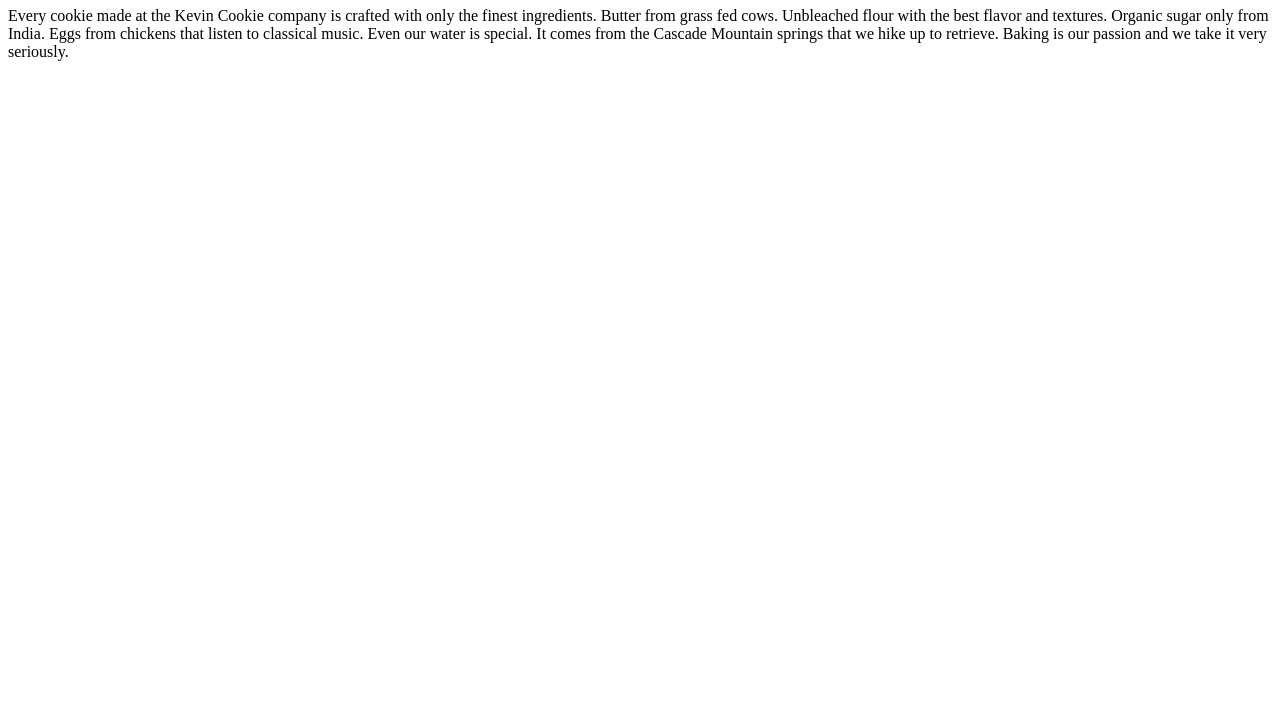
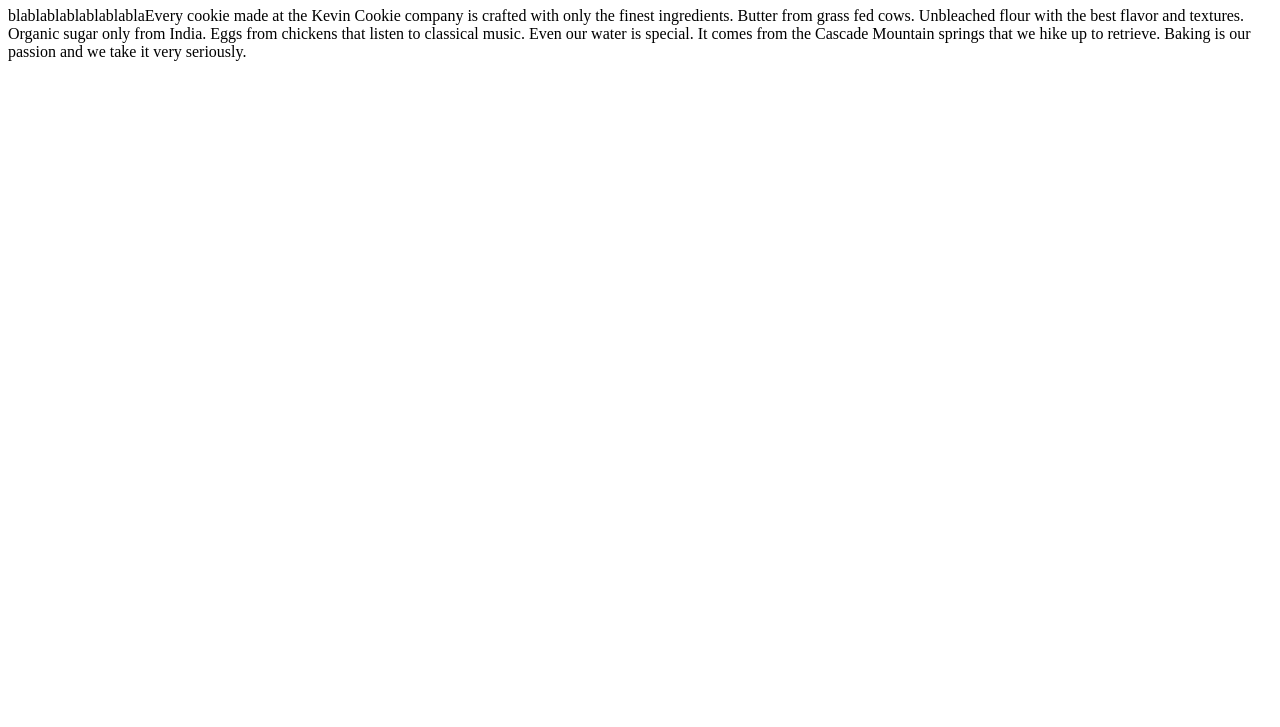
Before and after one commit to hermosavilla/newtoGitHub, a plain HTML site: page index.htm in a window 1280 px wide. Shown: the part 73-800 px from the top of the page. Drawn offline with Linux system fonts and the light colour scheme.

Commit message:
blablablablabla

```diff
--- a/index.htm
+++ b/index.htm
@@ -3,7 +3,7 @@
 <body>
 
 <h1>Deliciousness in every bite!</h1>
-<p>Every cookie made at the Kevin Cookie company is crafted with only the finest ingredients. Butter from grass fed cows. Unbleached flour with the best flavor and textures. Organic sugar only from India. Eggs from chickens that listen to classical music. Even our water is special. It comes from the Cascade Mountain springs that we hike up to retrieve. Baking is our passion and we take it very seriously.</p>
+<p>blablablablablablablaEvery cookie made at the Kevin Cookie company is crafted with only the finest ingredients. Butter from grass fed cows. Unbleached flour with the best flavor and textures. Organic sugar only from India. Eggs from chickens that listen to classical music. Even our water is special. It comes from the Cascade Mountain springs that we hike up to retrieve. Baking is our passion and we take it very seriously.</p>
 
 </body>
 </html>
```
